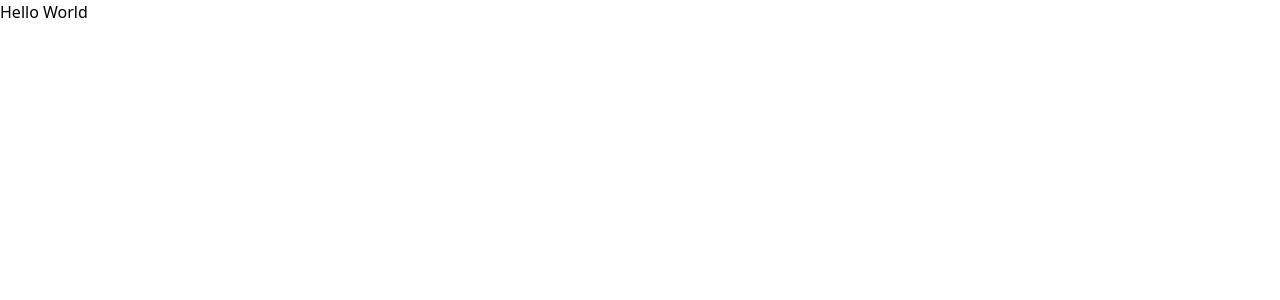
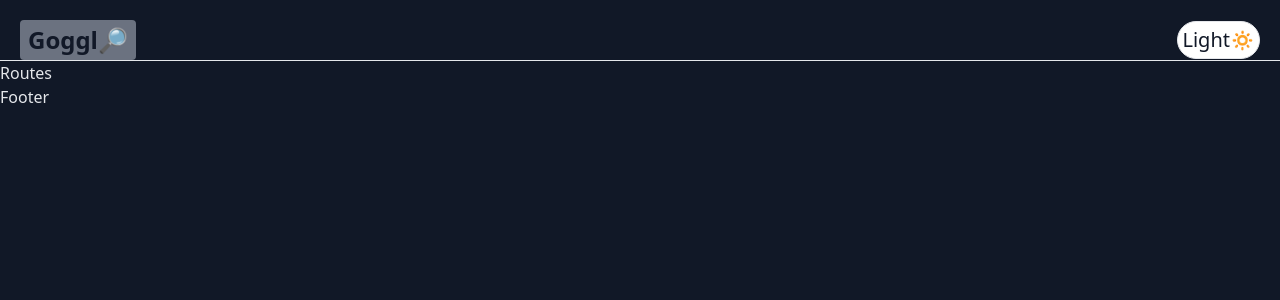
Before and after one commit to asish918/ReactJS-Search-site, a React (Create React App) app: page / in a window 1280 px wide. Shown: the top 300 px of the page. Built offline with nearby package versions, Linux system fonts and the light colour scheme.

Commit message:
Added dark mode config and raw navbar

```diff
--- a/package.json
+++ b/package.json
@@ -8,7 +8,10 @@
     "@testing-library/user-event": "^13.5.0",
     "react": "^18.1.0",
     "react-dom": "^18.1.0",
+    "react-player": "^2.10.1",
+    "react-router-dom": "^6.3.0",
     "react-scripts": "5.0.1",
+    "use-debounce": "^8.0.1",
     "web-vitals": "^2.1.4"
   },
   "scripts": {
--- a/src/App.js
+++ b/src/App.js
@@ -1,8 +1,19 @@
-import React from "react";
+import React, { useState } from "react";
+import { Navbar } from "./components/Navbar";
+import { Footer } from "./components/Footer";
+import { Routes } from "./components/Routes";
 
 const App = () => {
+    const [darkTheme, setDarkTheme] = useState('false');
+
     return (
-        <h1>Hello World</h1>
+        <div className={darkTheme ? 'dark' : ''}>
+            <div className="bg-gray-200 dark:bg-gray-900 dark:text-gray-200 min-h-screen">
+                <Navbar darkTheme={darkTheme} setDarkTheme={setDarkTheme} />
+                <Routes />
+                <Footer />
+            </div>
+        </div>
     )
 }
 
--- /dev/null
+++ b/src/components/Footer.jsx
@@ -0,0 +1,7 @@
+import React from "react";
+
+export const Footer = () => {
+    return (
+        <h1>Footer</h1>
+    )
+}
--- /dev/null
+++ b/src/components/Navbar.jsx
@@ -0,0 +1,19 @@
+import React from "react";
+import { Link } from "react-router-dom";
+
+export const Navbar = ({darkTheme, setDarkTheme}) => {
+    return (
+        <div className="p-5 pb-0 flex flex-wrap sm:justify-between justify-center items-center border-b dark:border-r-gray-700 border-gray-200">
+            <div className="flex justify-between items-center space-x-5 w-screen">
+                <Link to='/'>
+                    <p className="text-2xl bg-blue-500 rounded font-bold text-white py-1 px-2 dark:bg-gray-500 dark:text-gray-900">
+                        Goggl🔎
+                    </p>
+                </Link>
+                <button type="button" onClick={() => setDarkTheme(!darkTheme)} className='text-xl dark:bg=gray-50 dark:text-gray-900 bg-white rounded-full border px-1 py-1 hover:shadow-lg'>
+                    {darkTheme ?  'Light🔅' : 'Dark🌙'}
+                </button>
+            </div>
+        </div>
+    )
+}
--- /dev/null
+++ b/src/components/Routes.jsx
@@ -0,0 +1,7 @@
+import React from "react";
+
+export const Routes = () => {
+    return (
+        <h1>Routes</h1>
+    )
+}
--- a/src/index.js
+++ b/src/index.js
@@ -1,7 +1,12 @@
 import React from "react";
 import ReactDOM from "react-dom";
-
+import { BrowserRouter } from "react-router-dom";
 import App from './App'
 import './global.css'
 
-ReactDOM.render(<App />, document.getElementById('root'));
+ReactDOM.render(
+    <BrowserRouter>
+        <App />
+    </BrowserRouter>
+    , document.getElementById('root')
+);
--- a/tailwind.config.js
+++ b/tailwind.config.js
@@ -1,4 +1,5 @@
 module.exports = {
+  darkMode: 'class',
   content: [
     "./src/**/*.{js,jsx,ts,tsx}",
   ],
```
Also changed, not shown: 1 other file (tests, documents, lock files or other folders).
